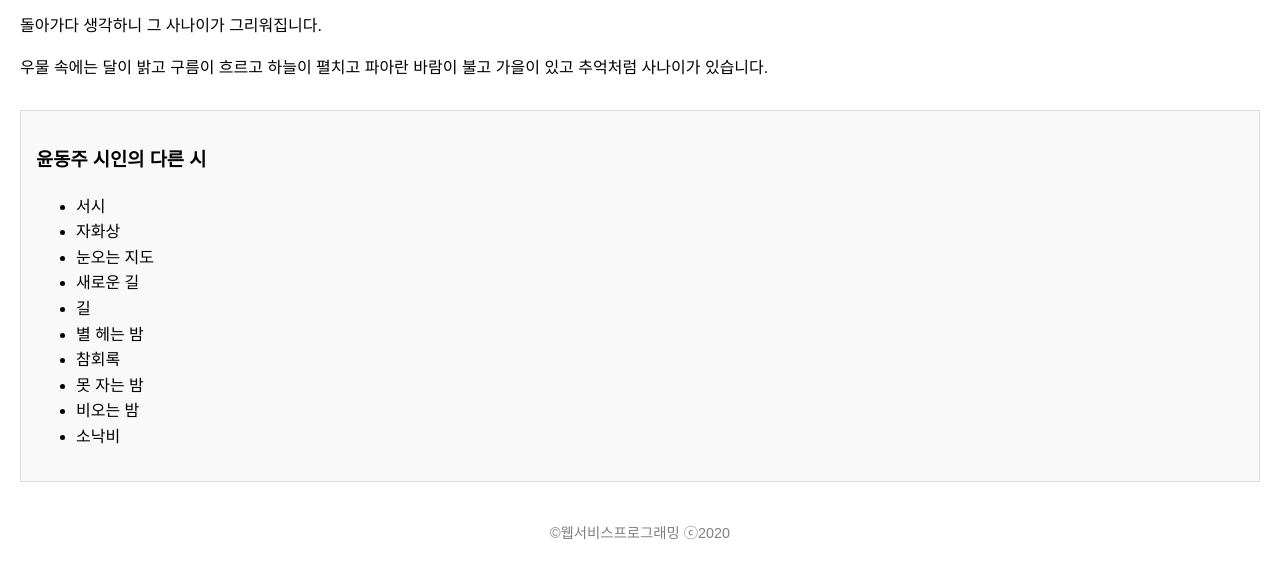
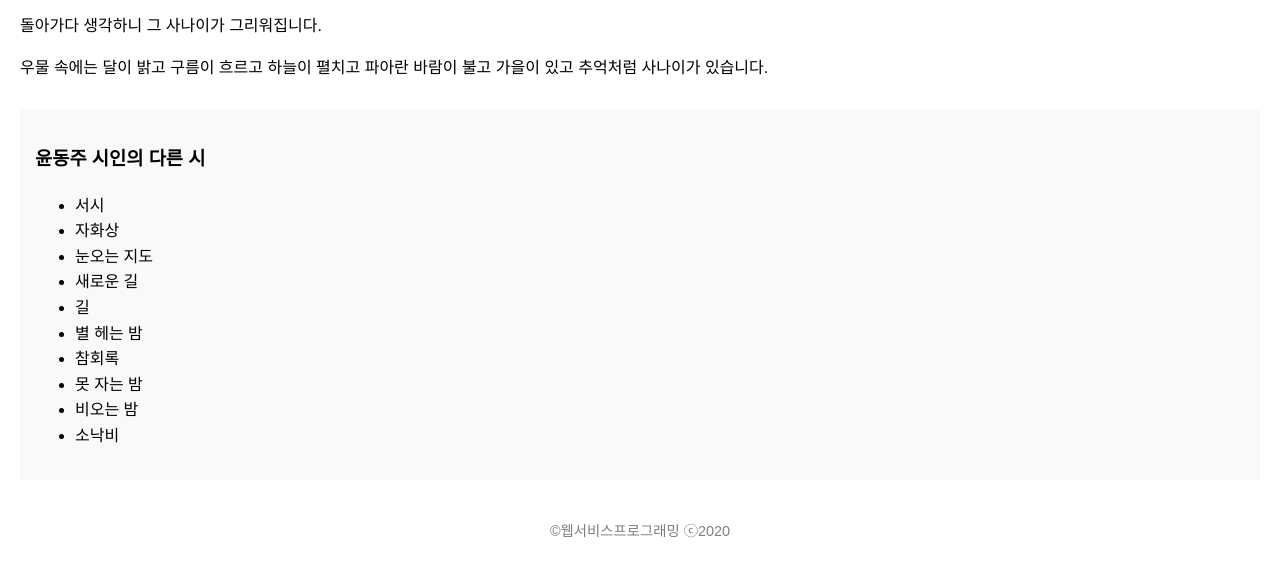
Before and after one commit to raheel38/ch14, a Django app: page / in a window 1280 px wide. Shown: the part 392-957 px from the top of the page. After the commit the page ends 930 px from the top, so only its background shows below. Run offline with Django 5.2, Linux system fonts and the light colour scheme.

Commit message:
css changes

```diff
--- a/myblog/blog/templates/blog/post_list.html
+++ b/myblog/blog/templates/blog/post_list.html
@@ -17,7 +17,6 @@
       margin-top: 30px;
       background-color: #f9f9f9;
       padding: 15px;
-      border: 1px solid #ddd;
     }
     footer {
       margin-top: 40px;
```
